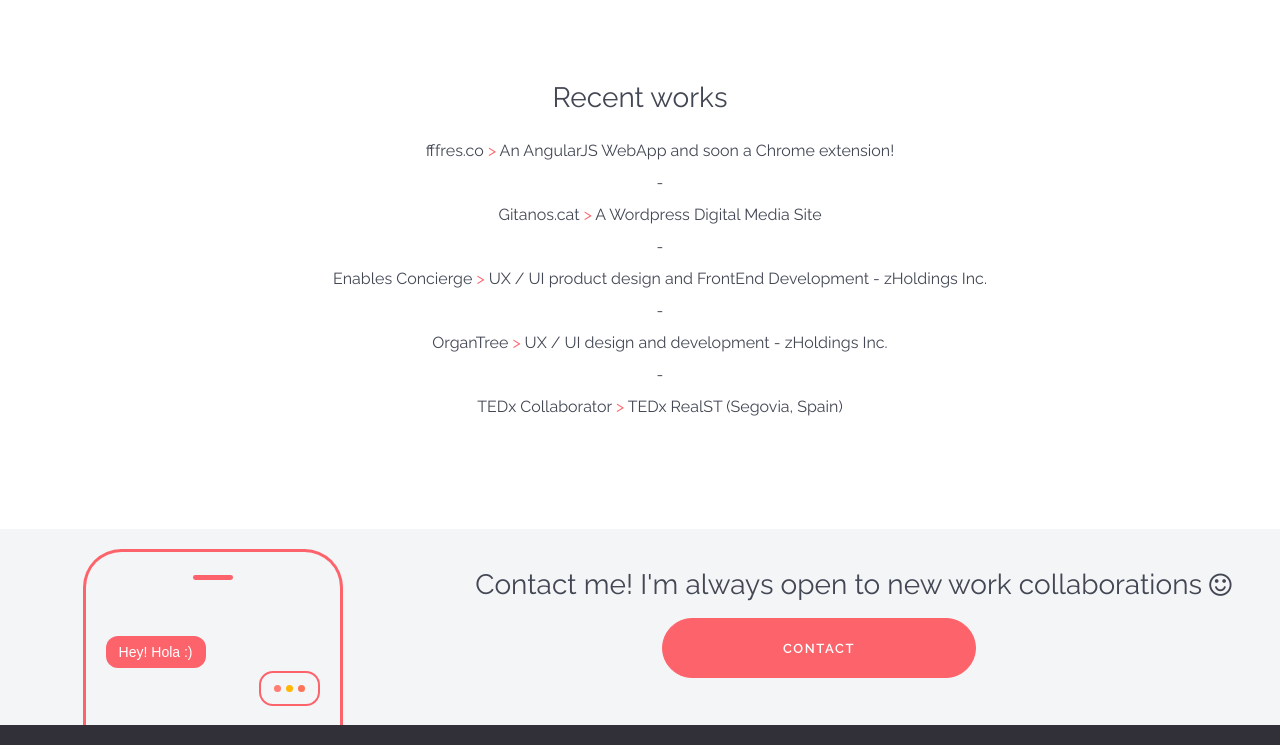
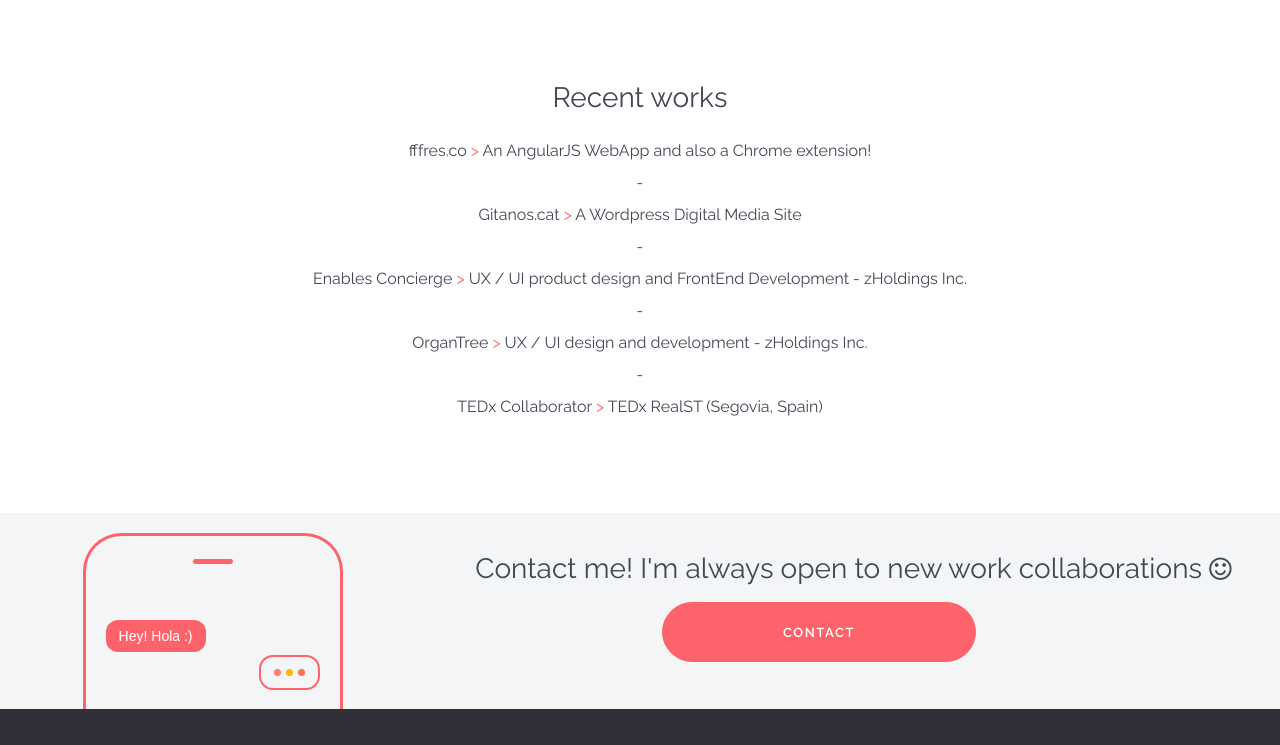
Before and after one commit to ohmmho/ohmmho.github.io, a website: page index.html in a window 1280 px wide. Shown: the part 1580-2325 px from the top of the page. Drawn offline with nearby package versions, Linux system fonts and the light colour scheme; files whose address does not match are found by name.

Commit message:
some update

```diff
--- a/index.html
+++ b/index.html
@@ -188,9 +188,9 @@
     <section class="section-news">
       <div class="container">
         <h3 class="text-xs-center">Recent works</h3>
-        <ul>
+        <ul class="list-group">
           <li>
-            <a href="http://fffres.co" target="_blank"> fffres.co</a> <span class="accent-pink">></span> An AngularJS WebApp and soon a Chrome extension!
+            <a href="http://fffres.co" target="_blank"> fffres.co</a> <span class="accent-pink">></span> An AngularJS WebApp and also a <a href="https://chrome.google.com/webstore/detail/fffresco/hheeoflpehnaiffjhnloojookieiikld">Chrome extension!</a>
           </li>
           -
           <li>
```
